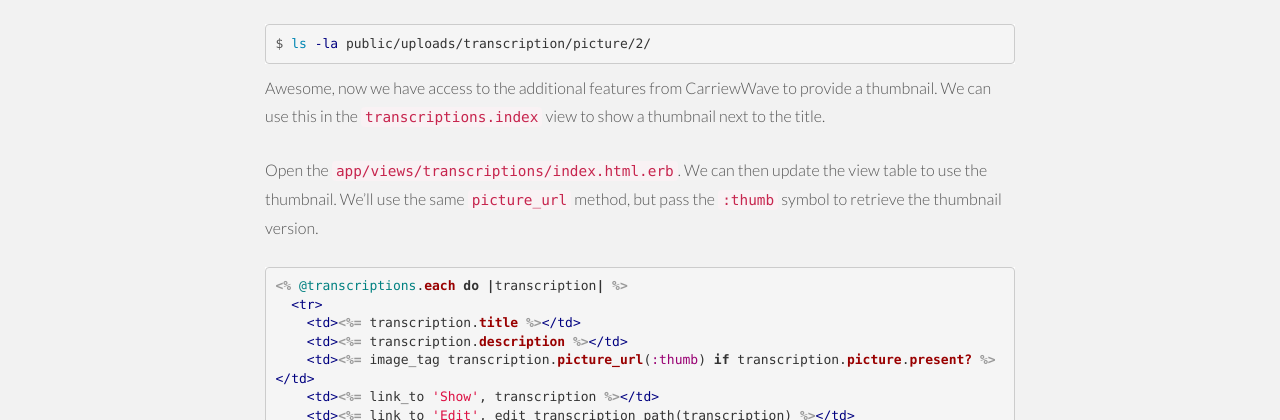
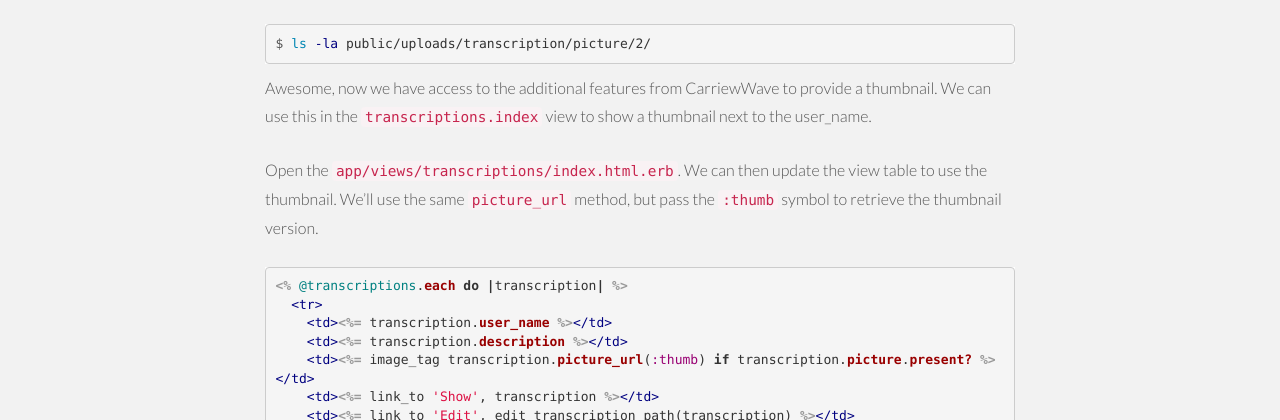
Before and after one commit to humanitiesprogramming/humanitiesprogramming.github.io, a Jekyll site: the page built from exercise-rails4.md, in a window 1280 px wide and 900 px high, scrolled down 4653 px. Shown: the part 154-574 px from the top of the window. Built offline with Jekyll 4.4.1, drawn with Linux system fonts in a browser that asks for light colours; nearby versions of some CDN libraries.

Commit message:
Typo fixing.

```diff
--- a/exercise-rails4.md
+++ b/exercise-rails4.md
@@ -223,7 +223,7 @@ $ ls -la public/uploads/transcription/picture/2/
 
 Awesome, now we have access to the additional features from CarriewWave
 to provide a thumbnail. We can use this in the `transcriptions.index`
-view to show a thumbnail next to the title.
+view to show a thumbnail next to the user_name.
 
 Open the `app/views/transcriptions/index.html.erb`. We can then update
 the view table to use the thumbnail. We'll use the same `picture_url`
@@ -232,7 +232,7 @@ method, but pass the `:thumb` symbol to retrieve the thumbnail version.
 {% highlight rhtml %}
 <% @transcriptions.each do |transcription| %>
   <tr>
-    <td><%= transcription.title %></td>
+    <td><%= transcription.user_name %></td>
     <td><%= transcription.description %></td>
     <td><%= image_tag transcription.picture_url(:thumb) if transcription.picture.present? %></td>
     <td><%= link_to 'Show', transcription %></td>
```
